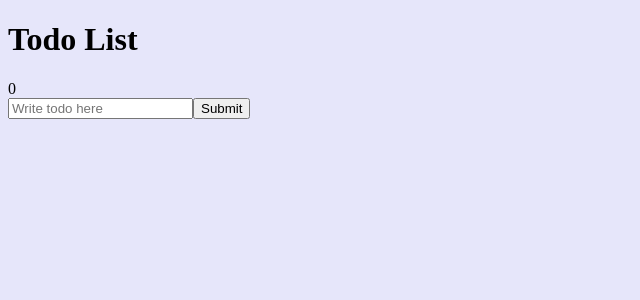
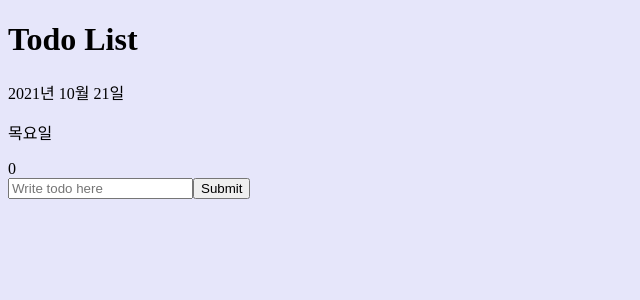
Before and after one commit to dkssyddico/react_redux_todo, a React (Create React App) app: page / in a window 1280 px wide. Shown: the top 300 px of the page, without its empty margins (0-640 px from the left). Built offline with nearby package versions, Linux system fonts and the light colour scheme.

Commit message:
modify todoHeader

```diff
--- a/src/components/TodoHeader.js
+++ b/src/components/TodoHeader.js
@@ -2,9 +2,21 @@ import React from 'react';
 
 function TodoHeader({ todos }) {
   const incompleteTodos = todos.filter((todo) => todo.complete === false);
+  const today = new Date();
+  const dateString = today.toLocaleDateString('ko-KR', {
+    day: 'numeric',
+    month: 'long',
+    year: 'numeric',
+  });
+  const day = today.toLocaleDateString('ko-KR', {
+    weekday: 'long',
+  });
+
   return (
     <header>
       <h1>Todo List</h1>
+      <p>{dateString}</p>
+      <p>{day}</p>
       <span>{incompleteTodos.length}</span>
     </header>
   );
```
